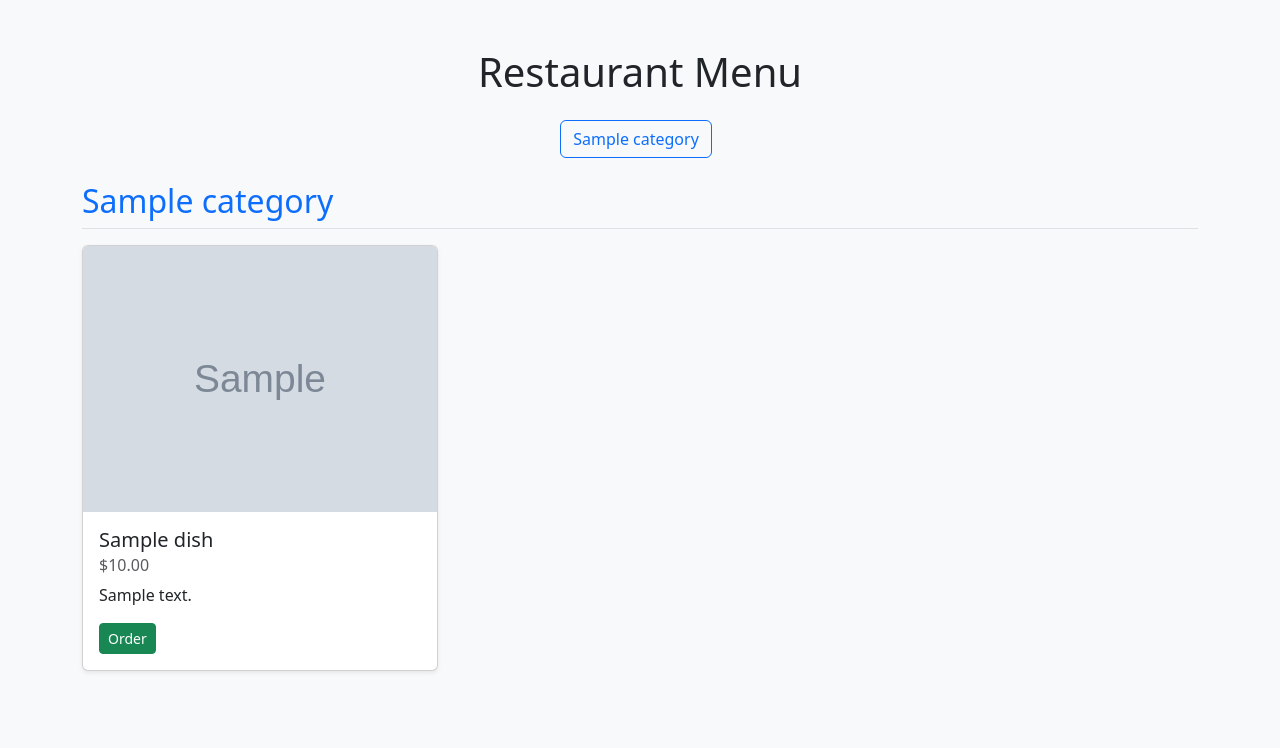
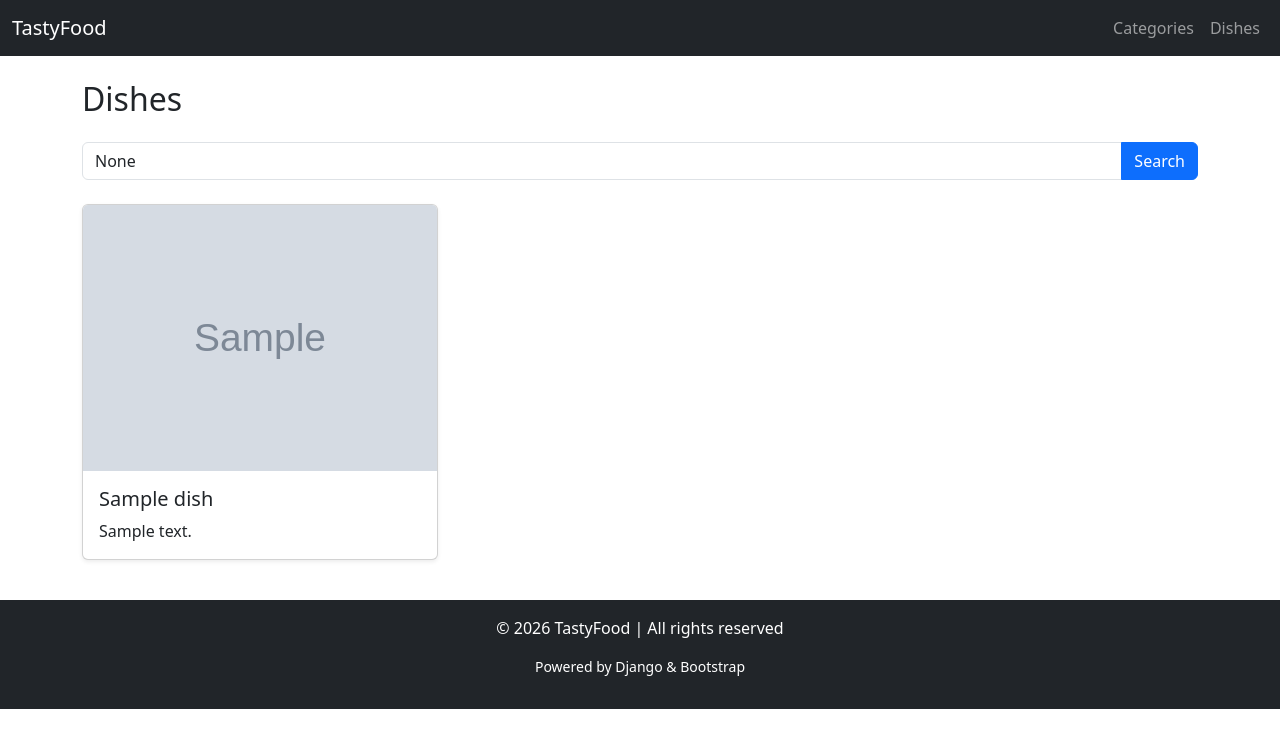
Before and after one commit to 3883IZ/restaurant-kitchen-service, a Django app: page /dishes/ in a window 1280 px wide. Shown: the top 748 px of the page. Run offline with Django 5.2, Linux system fonts and the light colour scheme; tables that the repository leaves empty hold one stand-in row (values such as "Sample post"); grey boxes marked "Sample" are stand-in pictures.

Commit message:
Add search functionality for dishes

```diff
--- a/kitchen/views.py
+++ b/kitchen/views.py
@@ -1,16 +1,34 @@
 from django.shortcuts import render, get_object_or_404
 from django.views.generic import ListView
-from .models import Category
+from .models import Category, Dish
 
-# Функціональний view для всіх страв
+# Функціональний view для всіх страв з пошуком
 def dish_list(request):
+    query = request.GET.get("q")
+    dishes = Dish.objects.all()
+    if query:
+        dishes = dishes.filter(name__icontains=query)
+
     categories = Category.objects.prefetch_related("dishes").all()
-    return render(request, "kitchen/dish_list.html", {"categories": categories})
+    return render(
+        request,
+        "kitchen/dish_list.html",
+        {"categories": categories, "dishes": dishes, "query": query},
+    )
 
 # Функціональний view для страв конкретної категорії
 def category_dishes(request, pk):
     category = get_object_or_404(Category.objects.prefetch_related("dishes"), pk=pk)
-    return render(request, "kitchen/dish_list.html", {"categories": [category]})
+    query = request.GET.get("q")
+    dishes = category.dishes.all()
+    if query:
+        dishes = dishes.filter(name__icontains=query)
+
+    return render(
+        request,
+        "kitchen/dish_list.html",
+        {"categories": [category], "dishes": dishes, "query": query},
+    )
 
 # Клас‑based view для категорій
 class CategoryListView(ListView):
--- a/templates/kitchen/dish_list.html
+++ b/templates/kitchen/dish_list.html
@@ -1,48 +1,31 @@
-<!DOCTYPE html>
-<html lang="en">
-<head>
-    <meta charset="UTF-8">
-    <title>Dishes</title>
-    <link href="https://cdn.jsdelivr.net/npm/bootstrap@5.3.2/dist/css/bootstrap.min.css" rel="stylesheet">
-</head>
-<body class="bg-light">
-    <div class="container mt-5">
-        <h1 class="mb-4 text-center">Restaurant Menu</h1>
+{% extends "kitchen/base.html" %}
 
-        <!-- Навігація по категоріях -->
-        <nav class="mb-4 text-center">
-            {% for category in categories %}
-                <a href="#{{ category.name|slugify }}" class="btn btn-outline-primary me-2">
-                    {{ category.name }}
-                </a>
-            {% endfor %}
-        </nav>
+{% block title %}Dishes{% endblock %}
 
-        <!-- Відображення категорій та страв -->
-        {% for category in categories %}
-            <h2 id="{{ category.name|slugify }}" class="mt-4 mb-3 text-primary border-bottom pb-2">
-                {{ category.name }}
-            </h2>
-            <div class="row row-cols-1 row-cols-md-3 g-4">
-                {% for dish in category.dishes.all %}
-                    <div class="col">
-                        <div class="card shadow-sm h-100">
-                            {% if dish.image %}
+{% block content %}
+<h2 class="mb-4">Dishes</h2>
+
+<!-- Форма пошуку -->
+<form method="get" class="mb-4">
+    <div class="input-group">
+        <input type="text" name="q" value="{{ query }}" class="form-control" placeholder="Search dishes...">
+        <button class="btn btn-primary" type="submit">Search</button>
+    </div>
+</form>
+
+<div class="row">
+    {% for dish in dishes %}
+        <div class="col-md-4 mb-3">
+            <div class="card shadow-sm">
                 <img src="{{ dish.image.url }}" class="card-img-top" alt="{{ dish.name }}">
-                            {% endif %}
                 <div class="card-body">
                     <h5 class="card-title">{{ dish.name }}</h5>
-                                <h6 class="card-subtitle mb-2 text-muted">
-                                    ${{ dish.price }}
-                                </h6>
                     <p class="card-text">{{ dish.description }}</p>
-                                <a href="#" class="btn btn-sm btn-success">Order</a>
                 </div>
             </div>
         </div>
+    {% empty %}
+        <p>No dishes found.</p>
     {% endfor %}
 </div>
-        {% endfor %}
-    </div>
-</body>
-</html>
+{% endblock %}
```
Lines whose indentation alone changed are shown as unchanged.
